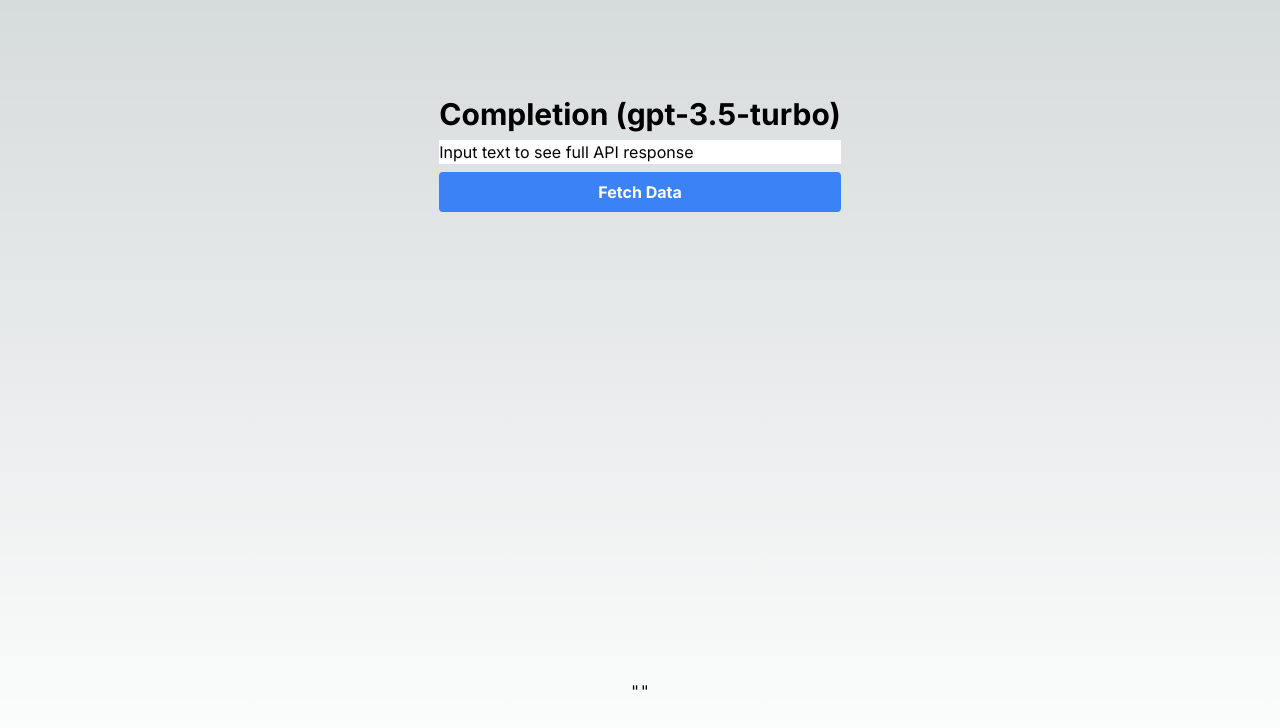
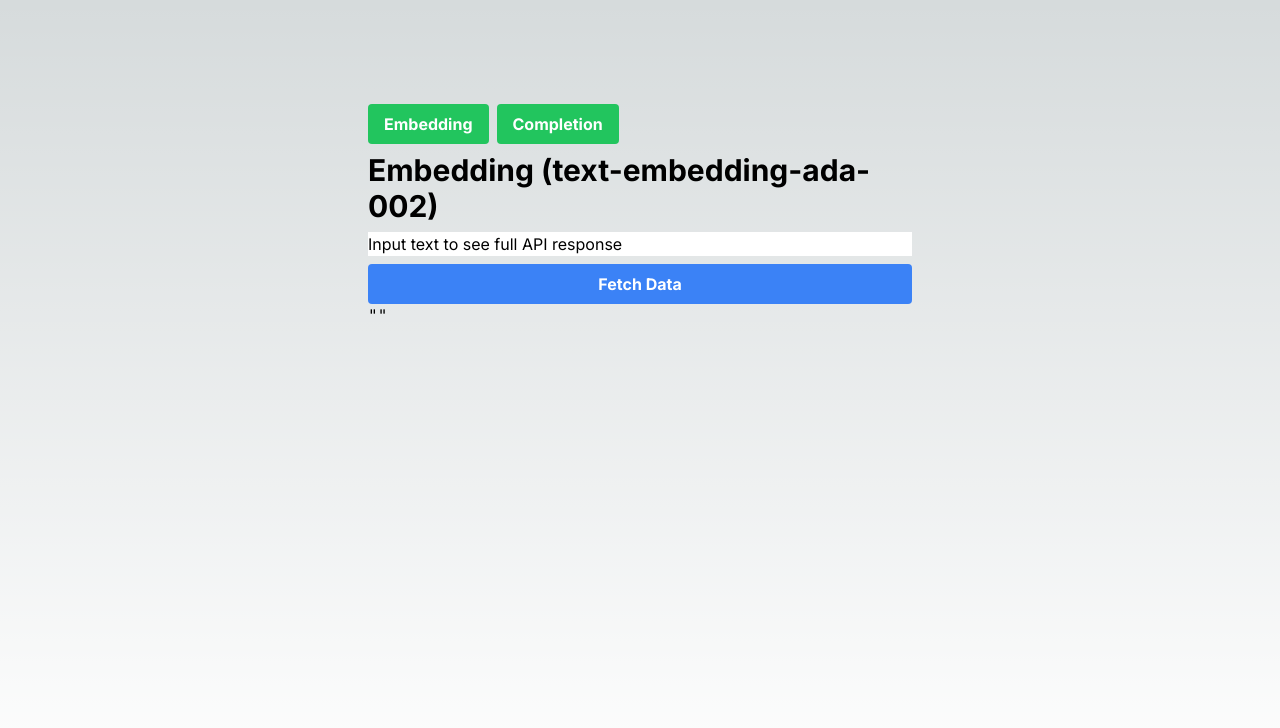
Before and after one commit to samuelahmed/openAItest, a Next.js app: page / in a window 1280 px wide. Shown: the top 728 px of the page. Built offline with nearby package versions, Linux system fonts and the light colour scheme.

Commit message:
update embedding route to take input

```diff
--- a/src/app/api/embedding/route.js
+++ b/src/app/api/embedding/route.js
@@ -4,9 +4,9 @@ const openai = new OpenAI({
   apiKey: process.env.OPENAI_API_KEY,
 });
 
-export async function GET() {
+export async function POST(request) {
 
-  const input = "The quick brown fox jumped over the lazy dog";
+  const { input } = await request.json();
 
   const embedding = await openai.embeddings.create({
     model: "text-embedding-ada-002",
--- a/src/app/components/embedding.js
+++ b/src/app/components/embedding.js
@@ -5,9 +5,19 @@ import { useState, useEffect } from "react";
 export default function Embedding() {
 
   const [result, setResult] = useState("");
+  const [clientContent, setClientContent] = useState(
+    "Input text to see full API response"
+  );
 
   const fetchData = async () => {
-    const response = await fetch("/api/embedding");
+    const response = await fetch("/api/embedding", {
+      method: "POST",
+      headers: {
+        "Content-Type": "application/json",
+      },
+      body: JSON.stringify({ input: clientContent }),
+    });
+
     const data = await response.json();
     setResult(data);
   };
@@ -18,7 +28,22 @@ export default function Embedding() {
 
   return (
     <div>
-      <button onClick={fetchData}>Fetch Data</button>
+      <div className="flex flex-col space-y-2">
+        <h1 className="text-3xl font-bold">
+          Embedding (text-embedding-ada-002)
+        </h1>
+        <input
+          type="text"
+          value={clientContent}
+          onChange={(e) => setClientContent(e.target.value)}
+        />
+        <button
+          className="bg-blue-500 hover:bg-blue-700 text-white font-bold py-2 px-4 rounded"
+          onClick={fetchData}
+        >
+          Fetch Data
+        </button>
+      </div>
       <pre>{JSON.stringify(result, null, 2)}</pre>
     </div>
   );
--- /dev/null
+++ b/src/app/components/homeClientWrapper.js
@@ -0,0 +1,30 @@
+"use client";
+
+import { useState } from "react";
+import Embedding from "./embedding";
+import Completion from "./completion";
+
+export default function HomeClientWrapper() {
+  const [selectedComponent, setSelectedComponent] = useState("Embedding");
+
+  return (
+    <div className="w-1/2">
+      <div className="flex flex-row space-x-2 py-2">
+        <button
+          className="bg-green-500 hover:bg-green-700 text-white font-bold py-2 px-4 rounded"
+          onClick={() => setSelectedComponent("Embedding")}
+        >
+          Embedding
+        </button>
+        <button
+          className="bg-green-500 hover:bg-green-700 text-white font-bold py-2 px-4 rounded"
+          onClick={() => setSelectedComponent("Completion")}
+        >
+          Completion
+        </button>
+      </div>
+      {selectedComponent === "Embedding" && <Embedding />}
+      {selectedComponent === "Completion" && <Completion />}
+    </div>
+  );
+}
--- a/src/app/page.js
+++ b/src/app/page.js
@@ -1,11 +1,14 @@
 import Embedding from "./components/embedding";
 import Completion from "./components/completion";
+import HomeClientWrapper from "./components/homeClientWrapper";
 
 export default function Home() {
+
+
+
   return (
     <main className="flex min-h-screen flex-col items-center justify-between p-24">
-      {/* <Embedding /> */}
-      <Completion />
+      <HomeClientWrapper />
     </main>
   );
 }
```
